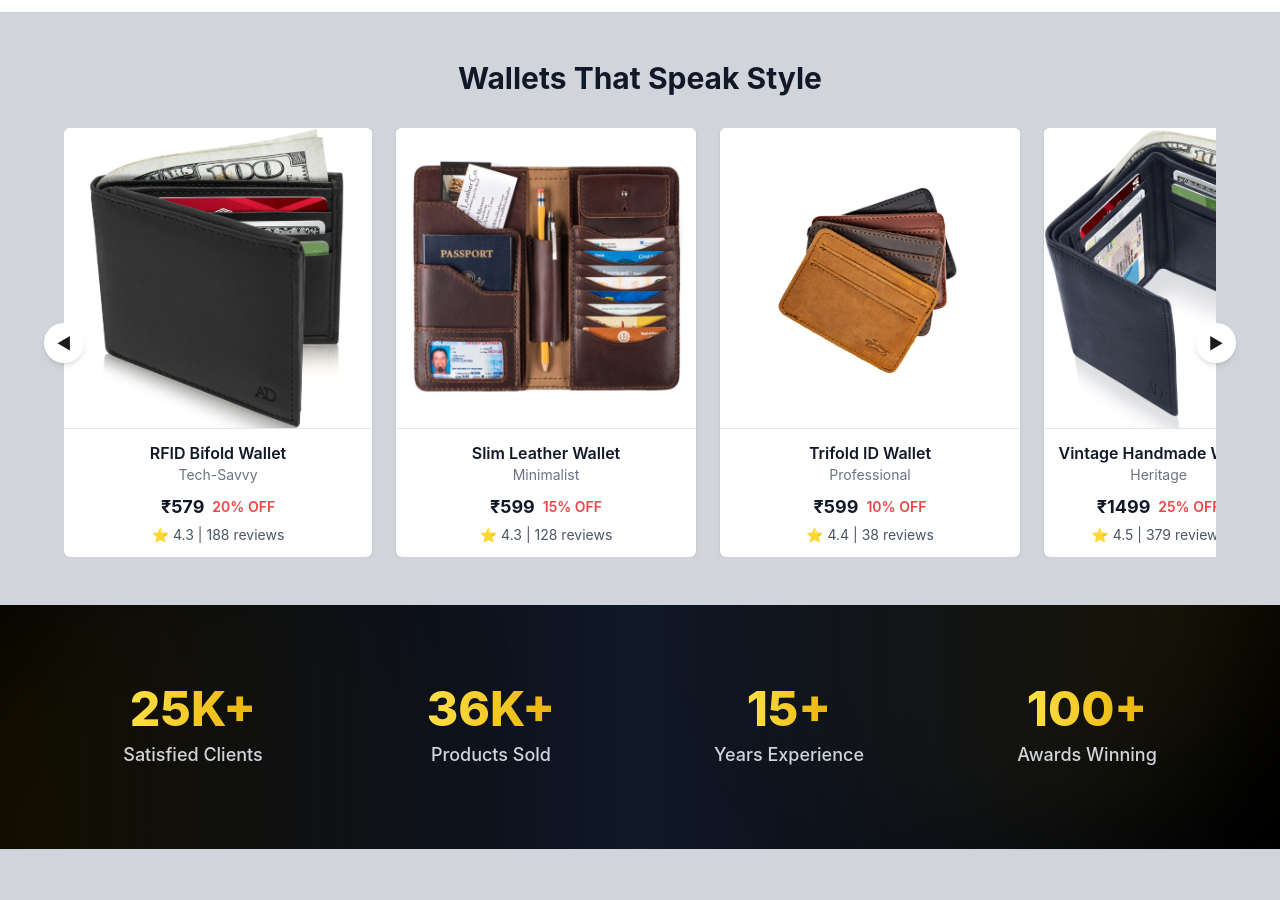
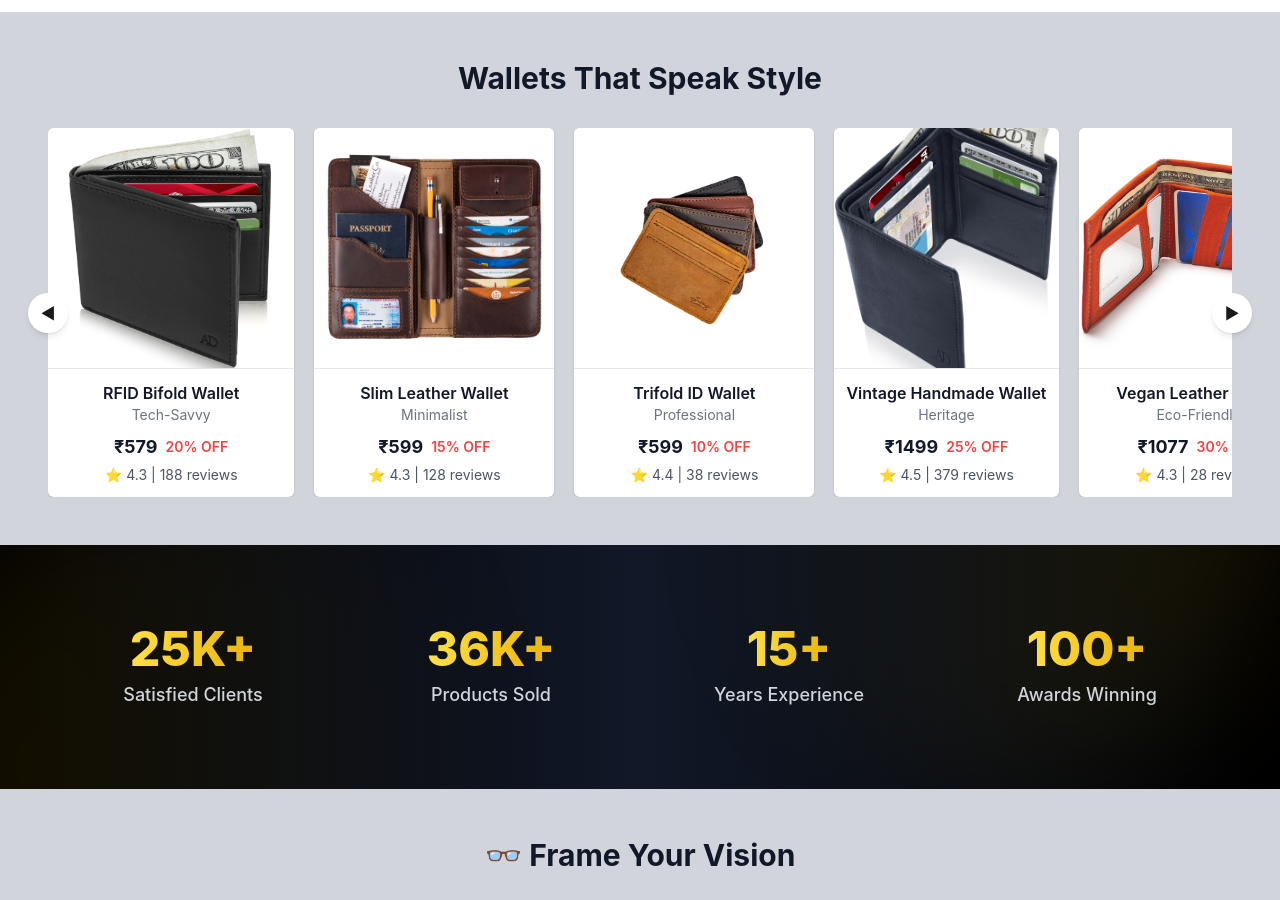
Before and after one commit to Rajumishra23/beyoung, a React (Create React App) app: page / in a window 1280 px wide. Shown: the part 5780-6680 px from the top of the page. Built offline with nearby package versions, Linux system fonts and the light colour scheme.

Commit message:
Updated layout for better responsive view

```diff
--- a/src/components/Wallet.js
+++ b/src/components/Wallet.js
@@ -12,9 +12,9 @@ export default function WalletSection() {
   const sliderRef = useRef(null);
 
   const getScrollAmount = () => {
-    if (window.innerWidth < 640) return 180; // mobile card width
-    if (window.innerWidth < 1024) return 200; // tablet card width
-    return 220; // desktop card width
+    if (window.innerWidth < 640) return 180; // Mobile
+    if (window.innerWidth < 1024) return 200; // Tablet
+    return 220; // Desktop
   };
 
   const scrollLeft = () =>
@@ -29,7 +29,7 @@ export default function WalletSection() {
         Wallets That Speak Style
       </h2>
 
-      <div className="relative max-w-6xl mx-auto flex items-center">
+      <div className="relative w-full max-w-7xl mx-auto flex items-center">
         {/* Left Button */}
         <button
           onClick={scrollLeft}
@@ -41,17 +41,17 @@ export default function WalletSection() {
         {/* Slider */}
         <div
           ref={sliderRef}
-          className="flex gap-4 sm:gap-6 overflow-x-auto scrollbar-hide scroll-smooth flex-1"
+          className="flex gap-4 sm:gap-5 overflow-x-auto scrollbar-hide scroll-smooth flex-1"
         >
           {wallets.map((wallet, index) => (
             <div
               key={index}
-              className="min-w-[180px] sm:min-w-[200px] md:min-w-[220px] bg-white rounded-md overflow-hidden shadow hover:shadow-lg transition flex-shrink-0"
+              className="min-w-[140px] sm:min-w-[160px] md:min-w-[180px] lg:min-w-[200px] bg-white rounded-md overflow-hidden shadow hover:shadow-lg transition flex-shrink-0"
             >
               <img
                 src={wallet.image}
                 alt={wallet.name}
-                className="w-full h-[220px] sm:h-[250px] md:h-[300px] object-cover"
+                className="w-full h-[160px] sm:h-[200px] md:h-[220px] lg:h-[240px] object-cover"
               />
               <div className="p-3 border-t text-center">
                 <h3 className="text-sm sm:text-base font-semibold text-gray-900">
```
